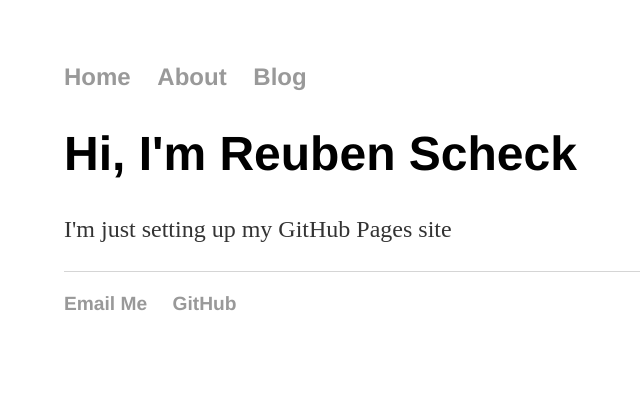
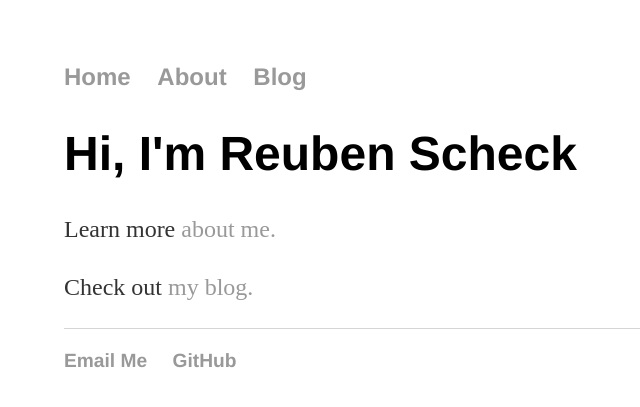
Before and after one commit to reutiteuti/reutiteuti.github.io, a Jekyll site: the page built from index.html, in a window 1280 px wide. Shown: the top 407 px of the page, without its empty margins (128-768 px from the left). Built offline with Jekyll 4.4.1, drawn with Linux system fonts in a browser that asks for light colours.

Commit message:
Update index.html

```diff
--- a/index.html
+++ b/index.html
@@ -4,5 +4,6 @@ title: Reuben Scheck
 ---
 <div class="blurb">
   <h1>Hi, I'm Reuben Scheck</h1>
-  <p>I'm just setting up my GitHub Pages site</p>
-</div><!-- /.blurb -->
+  <p>Learn more <a href="/about/">about me.</a></p>
+  <p>Check out <a href="/blog/">my blog.</a></p>
+</div>
```
